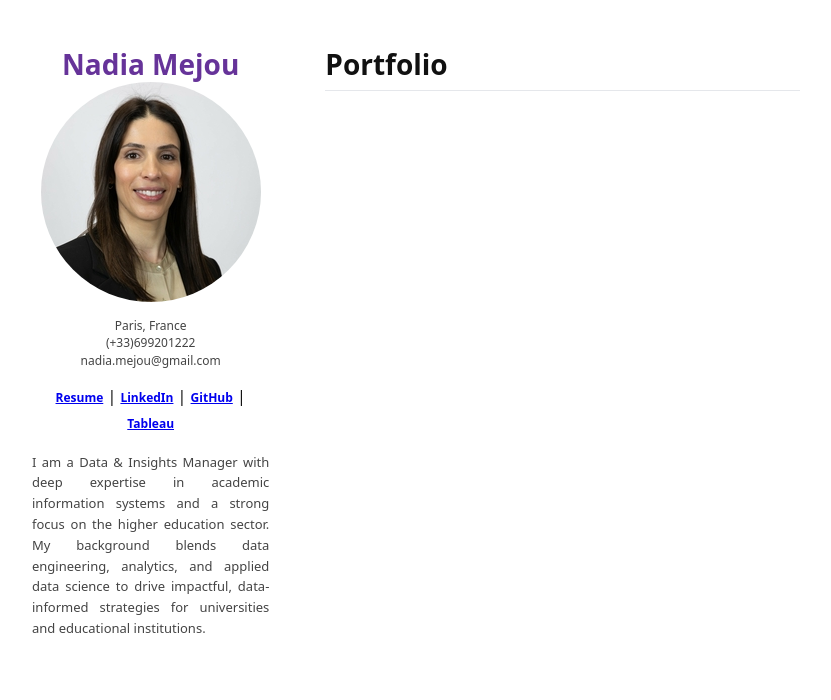
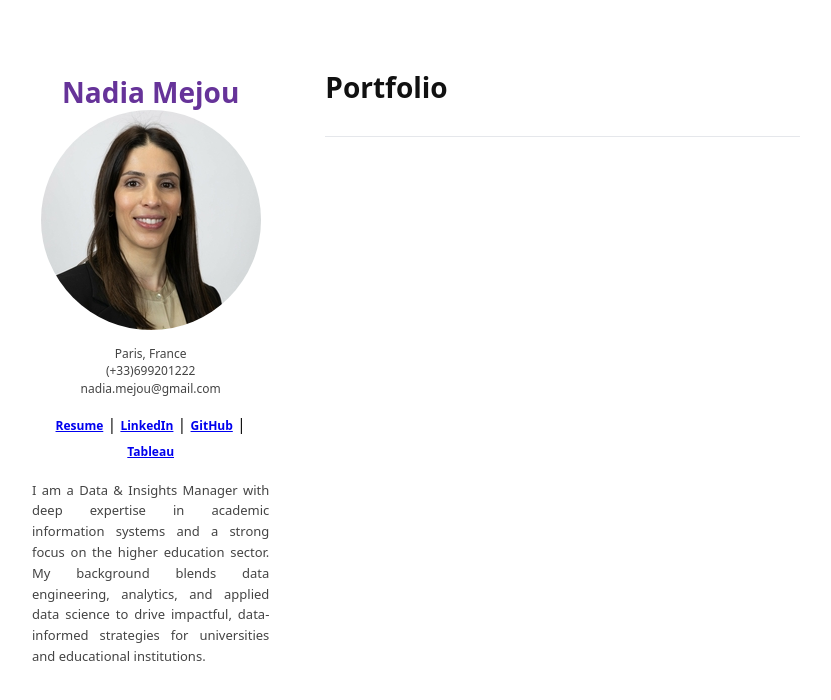
Before and after one commit to namejou/namejou.github.io, a Jekyll site: the page built from index.md, in a window 1280 px wide. Shown: the top 700 px of the page, without its empty margins (224-1055 px from the left). Built offline with Jekyll 4.4.1, drawn with Linux system fonts in a browser that asks for light colours.

Commit message:
Update site.css

```diff
--- a/assets/css/site.css
+++ b/assets/css/site.css
@@ -68,7 +68,7 @@
   font-weight: inherit;
   font-size: inherit;
   line-height: inherit;
-  margin: 0;
+  margin-bottom: 10;
 }
 
 /* 2) Applique exactement le même style aux deux titres */
@@ -77,7 +77,7 @@
   font-size: 28px;
   line-height: 1.2;
   font-weight: 700;
-  margin-bottom: 5;
+  margin-bottom: 0;
 }
 
 /* (option) ligne sous "Portfolio" */
```
